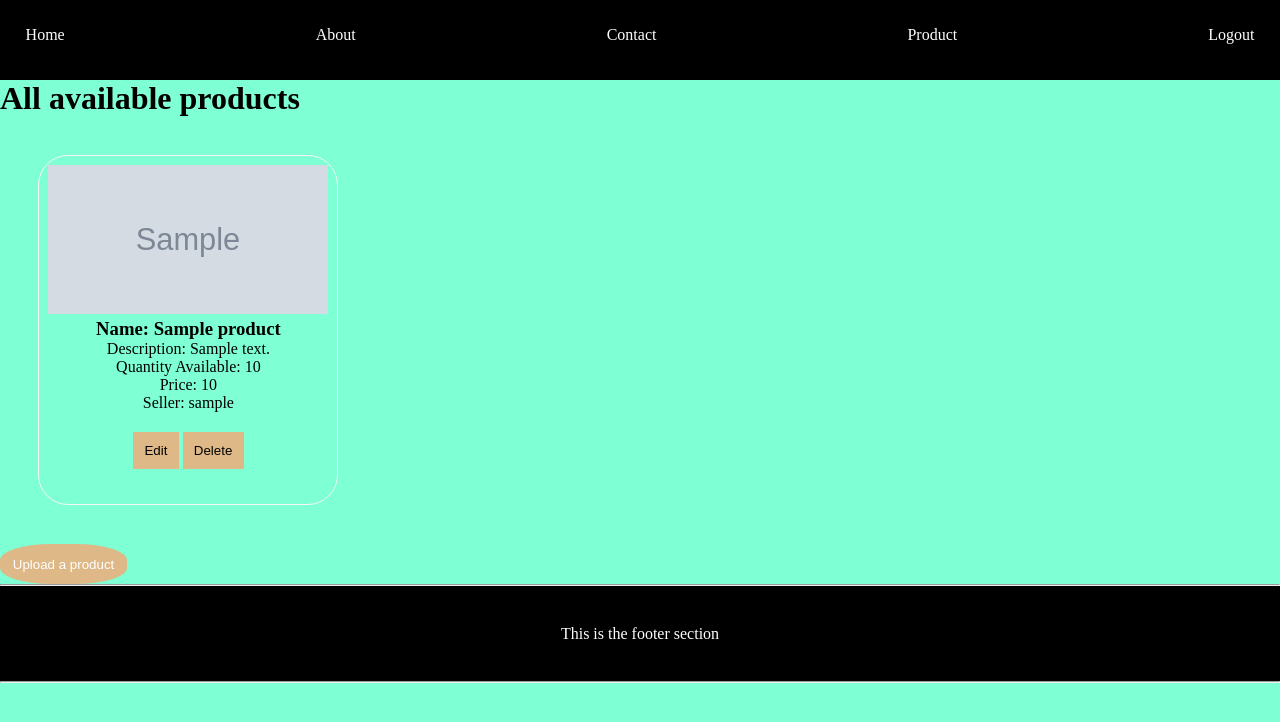
After one commit to SOCRATES011/LMS, a Django app: page /product/ in a window 1280 px wide. The commit adds this page. Shown: the top 722 px of the page. Run offline with Django 5.2, Linux system fonts and the light colour scheme; a user stored in the database is signed in; tables that the repository leaves empty hold one stand-in row (values such as "Sample post"); grey boxes marked "Sample" are stand-in pictures.

Commit message:
update codebase

```diff
--- a/core/urls.py
+++ b/core/urls.py
@@ -16,6 +16,8 @@ Including another URLconf
 """
 from django.contrib import admin
 from django.urls import path, include
+from django.conf import settings
+from django.conf.urls.static import static
 
 urlpatterns = [
     path('Osho/', admin.site.urls),
@@ -23,3 +25,5 @@ urlpatterns = [
     path('authz/', include('authz.urls')),
     path('product/', include('product.urls'))
 ]
+
+urlpatterns += static(settings.MEDIA_URL, document_root = settings.MEDIA_ROOT)
--- /dev/null
+++ b/product/templates/products.html
@@ -0,0 +1,30 @@
+{% extends 'base.html' %}
+{% load static %}
+{% block title %} Product listing page {% endblock title %}
+
+{% block main %}
+<h1> All available products </h1>
+
+<div class="all-products">
+{% for prod in all_prod %}
+<div class="prod-card">
+    <img src="{{prod.image.url}}" alt="{{prod.name}}">
+    <h3> Name: {{ prod.name}}</h3>
+    <p> Description: {{prod.description }} </p>
+    <p> Quantity Available: {{prod.quantity}} </p>
+    <p> Price: {{prod.price}} </p>
+    <p>Seller: {{prod.user.username}} </p>
+
+    {% if prod.user == user %}
+    <a href="{% url 'edit_product' prod.id %}"><button id="edit-btn">Edit</button></a>
+    <a href="{% url 'delete_product' prod.id %}"><button id="delete-btn">Delete</button></a>
+    {% else %}
+    <button id="buy-btn">Buy</button>
+    {% endif%}
+
+</div>
+{% endfor %}
+</div>
+<a href="{% url 'add_product' %}"><button id="upload-btn">Upload a product</button></a>
+
+{% endblock main %}
--- a/product/urls.py
+++ b/product/urls.py
@@ -1,5 +1,9 @@
 from django.urls import path
-
+from product.views import Products, AddProduct, EditProduct, delete_product
 urlpatterns = [
+    path('', Products.as_view(), name='products'),
+    path('add_product', AddProduct.as_view(), name= 'add_product'),
+    path('edit_product/<str:prod_id>', EditProduct.as_view(), name='edit_product'),
+    path('delete_product/<str:prod_id>', delete_product, name='delete_product')
 
 ]
--- a/product/views.py
+++ b/product/views.py
@@ -1,3 +1,100 @@
-from django.shortcuts import render
+from django.shortcuts import render, redirect, resolve_url
+from django.views import View
+from django.contrib.auth.mixins import LoginRequiredMixin
+from django.contrib.auth.decorators import login_required
+from product.models import Product
+from django.contrib import messages
 
 # Create your views here.
+
+class Products(LoginRequiredMixin, View):
+    def get(self, request):
+        all_products = Product.objects.all().order_by('-created_at')
+        context = {
+            'all_prod': all_products
+        }
+        return render(request, 'products.html', context)
+
+class AddProduct(LoginRequiredMixin, View):
+    def get(self, request):
+        return render(request, 'add_product.html')
+    def post(self, request):
+        name = request.POST.get('name')
+        description = request.POST.get('description')
+        quantity = request.POST.get('quantity')
+        price = request.POST.get('price')
+        image = request.FILES.get('image')
+        if not name or not description or not quantity or not price or not image:
+            messages.error(request, 'All fields are required')
+            return redirect(resolve_url('add_product'))
+        try:
+            price = int(price)
+            quantity = int(quantity)
+        except:
+             messages.error(request, 'Quantity and price must be integers')
+             return redirect(resolve_url('add_product'))
+
+        if price < 10000:
+             messages.error(request, 'Price too low')
+             return redirect(resolve_url('add_product'))
+        if quantity < 1:
+             messages.error(request, 'Quantity is low')
+             return redirect(resolve_url('add_product'))
+        Product.objects.create(
+            name = name,
+            description = description,
+            quantity = quantity,
+            price = price,
+            image = image,
+            user = request.user
+        )
+        messages.success(request, 'Product listed successfully')
+        return redirect(resolve_url('products'))
+
+class EditProduct(LoginRequiredMixin, View):
+    def get(self, request, prod_id):
+        product=Product.objects.filter(id=prod_id).first()
+        if not product:
+            return redirect(resolve_url('products'))
+        if product.user !=request.user:
+            return redirect(resolve_url('products'))
+        context = {'product': product}
+        return render(request, 'edit_product.html', context)
+    def post(self,request, prod_id):
+        product=Product.objects.filter(id=prod_id).first()
+        if not product:
+            return redirect(resolve_url('products'))
+        if product.user !=request.user:
+            return redirect(resolve_url('products'))
+        # context = {'product': product}
+        # return render(request, 'edit_product.html', context)
+        name = request.POST.get('name')
+        description = request.POST.get('description')
+        quantity = request.POST.get('quantity')
+        quantity = int(quantity)
+        if  quantity < 1:
+             messages.error(request, 'Quantity is low')
+             return redirect(resolve_url('edit_product'))
+
+        price = request.POST.get('price')
+        image = request.FILES.get('image')
+
+        product.name = name or product.name
+        product.description = description or product.description
+        product.price = price or product.price
+        product.quantity = quantity or product.quantity
+        product.image = image or product.image
+        product.save()
+        messages.success(request, 'Product successfully updated!')
+        return redirect(resolve_url('products'))
+
+@login_required
+def delete_product(request, prod_id):
+    product=Product.objects.filter(id=prod_id).first()
+    if not product:
+        return redirect(resolve_url('products'))
+    if product.user != request.user:
+        return redirect(resolve_url('products'))
+    product.delete()
+    messages.success(request, 'Product successfully deleted!')
+    return redirect(resolve_url('products'))
--- a/static/css/style.css
+++ b/static/css/style.css
@@ -34,3 +34,42 @@ footer{
     text-align: center;
     color: white;
 }
+.all-products{
+    display: grid;
+    padding: 3%;
+    row-gap: 20px;
+    grid-template-columns: repeat(4, 1fr);
+
+}
+.prod-card{
+    padding: 3%;
+    border: 1px solid whitesmoke;
+    border-radius: 30px;
+    width: 300px;
+    height: 350px;
+    text-align: center;
+    transition: scale .5s ease-in-out;
+}
+.prod-card:hover{
+    scale: 1.1
+}
+
+.prod-card img{
+    width:100%;
+    height: 45%;
+}
+#upload-btn{
+    padding: 1%;
+    background-color: burlywood;
+    color: #fff;
+    cursor: pointer;
+    border: none;
+    border-radius: 40%;
+}
+#edit-btn, #buy-btn, #delete-btn{
+    padding: 4%;
+    margin-top: 20px;
+    border: none;
+    background-color: burlywood;
+    cursor: pointer;
+}
--- a/user/templates/header.html
+++ b/user/templates/header.html
@@ -5,7 +5,9 @@
                 <li><a href="{% url 'home' %}">Home</a></li>
                 <li><a href="{% url 'about' %}">About</a></li>
                 <li><a href="{% url 'contact' %}">Contact</a></li>
+                <li><a href="{% url 'products' %}">Product</a></li>
                 {% if user.is_authenticated %}
+
                  <li><a href="{% url 'logout' %}">Logout</a></li>
                 {% else %}
                  <li><a href="{% url 'signup' %}">Sign up</a></li>
```
Also changed, not shown: product/templates/add_product.html (added, +26 -0 lines), product/templates/edit_product.html (added, +26 -0 lines).
